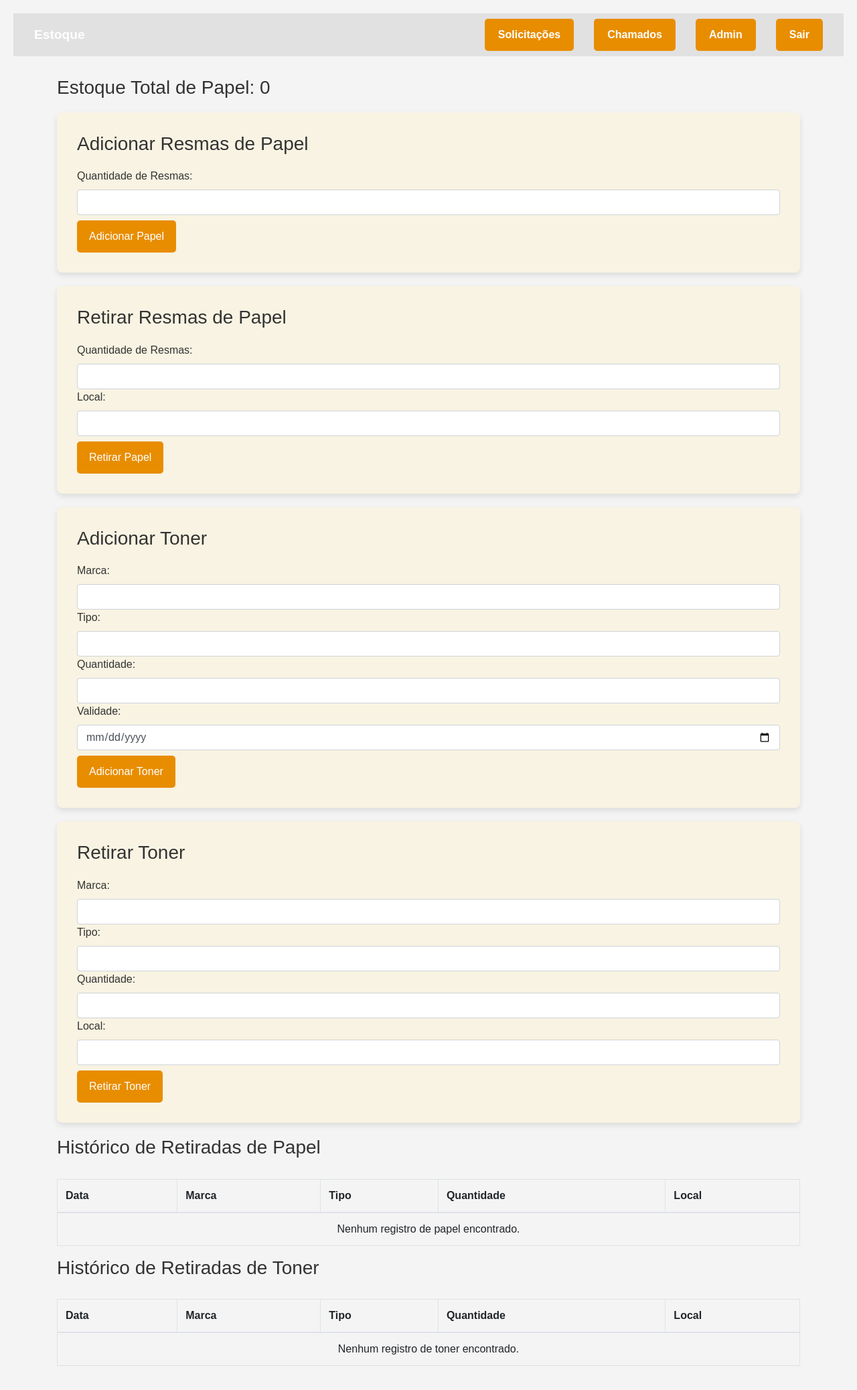
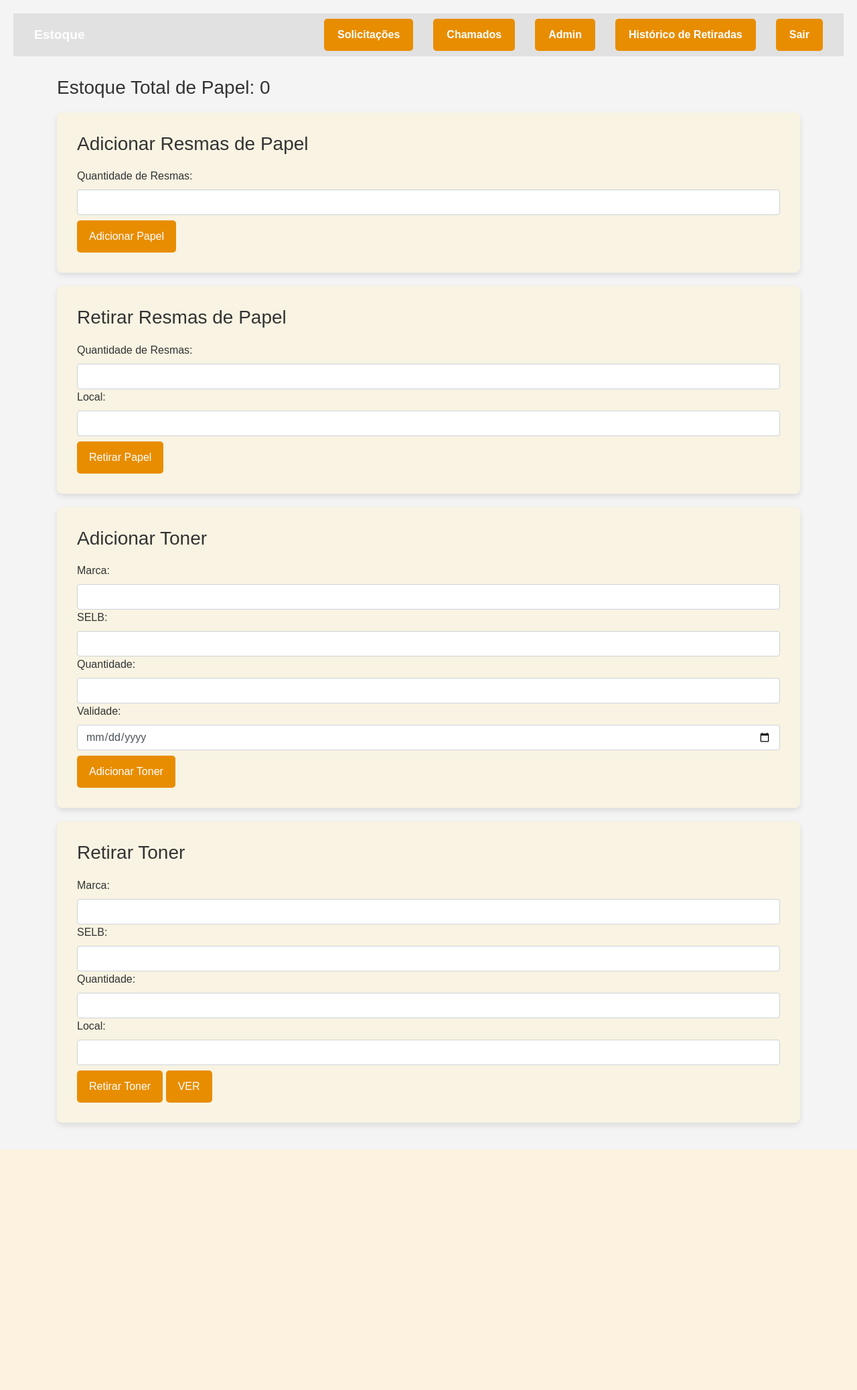
Before and after one commit to laviniasa/selbmanager, a Flask app: page /index in a window 1280 px wide. Shown: the whole page at 67% size. After the commit the page ends 1716 px from the top, so only its background shows below. Run offline with Flask 3, Linux system fonts and the light colour scheme; the visitor is signed in with stand-in values (Sample User, id 1); some libraries are stand-ins or nearby versions.

Commit message:
Update index.html

```diff
--- a/gerenciador_estoque/templates/index.html
+++ b/gerenciador_estoque/templates/index.html
@@ -120,9 +120,11 @@
                 <li class="nav-item">
                     <a class="nav-link" href="/visualizar">Chamados</a>
                 </li>
-
                 <li class="nav-item">
                     <a class="nav-link" href="/cadastrar">Admin</a>
+                </li>
+                <li class="nav-item">
+                    <a class="nav-link" href="/historico">Histórico de Retiradas</a>
                 </li>
                 <li class="nav-item">
                     <a class="nav-link" href="/principal">Sair</a>
@@ -131,6 +133,7 @@
         </ul>
     </div>
 </nav>
+
 
 
 
@@ -182,7 +185,7 @@
                     <label for="marca">Marca:</label>
                     <input type="text" name="marca" id="marca" class="form-control" required>
 
-                    <label for="tipo">Tipo:</label>
+                    <label for="tipo">SELB:</label>
                     <input type="text" name="tipo" id="tipo" class="form-control" required>
 
                     <label for="quantidade">Quantidade:</label>
@@ -201,16 +204,9 @@
                     <label for="marca">Marca:</label>
                     <input type="text" name="marca" id="marca" class="form-control" required>
 
-                    <label for="tipo">Tipo:</label>
+                    <label for="tipo">  SELB:</label>
                     <!-- Usando <select> com a opção de escrever -->
                     <input list="tipos-toner" name="tipo" id="tipo" class="form-control" required>
-                    <datalist id="tipos-toner">
-                        <!-- Aqui você pode preencher com os tipos de toner disponíveis -->
-                        <option value="Toner A">
-                        <option value="Toner B">
-                        <option value="Toner C">
-                        <!-- Adicione mais opções conforme necessário -->
-                    </datalist>
 
                     <label for="quantidade">Quantidade:</label>
                     <input type="number" name="quantidade" id="quantidade" class="form-control" required>
@@ -219,78 +215,64 @@
                     <input type="text" name="local" id="local" class="form-control" required>
 
                     <button type="submit" class="btn mt-2">Retirar Toner</button>
+                    <!-- Botão visualizar -->
+                    <button type="button" class="btn btn-info mt-2" data-toggle="modal" data-target="#tonerModal">VER</button>
                 </form>
             </div>
-
-        </section>
-
-        <!-- Histórico de Retiradas -->
-        <section>
-            <h3>Histórico de Retiradas de Papel</h3>
-            <table class="table table-bordered">
+            <!-- Modal para exibir toners disponíveis -->
+            <div class="modal fade" id="tonerModal" tabindex="-1" role="dialog" aria-labelledby="tonerModalLabel" aria-hidden="true">
+                <div class="modal-dialog" role="document">
+                    <div class="modal-content">
+                        <div class="modal-header">
+                            <h5 class="modal-title" id="tonerModalLabel">Toneres Disponíveis</h5>
+                            <button type="button" class="close" data-dismiss="modal" aria-label="Fechar">
+                                <span aria-hidden="true">&times;</span>
+                            </button>
+                        </div>
+                        <div class="modal-body">
+                            <!-- Tabela exibindo toners cadastrados -->
+                            <table class="table">
                                 <thead>
                                     <tr>
-                        <th>Data</th>
                                         <th>Marca</th>
-                        <th>Tipo</th>
+                                        <th>Tipo (SELB)</th>
                                         <th>Quantidade</th>
-                        <th>Local</th>
+                                        <th>Data de Validade</th>
                                     </tr>
                                 </thead>
                                 <tbody>
-                    {% for registro in registros_papel %}
+                                    {% for toner in toners_disponiveis %}
                                         <tr>
-                        <td>{{ registro['data'] }}</td>
-                        <td>{{ registro['marca'] }}</td>
-                        <td>{{ registro['tipo'] }}</td>
-                        <td>{{ registro['quantidade'] }}</td>
-                        <td>{{ registro['local'] }}</td>
+                                            <td>{{ toner.marca }}</td>
+                                            <td>{{ toner.tipo }}</td>
+                                            <td>{{ toner.quantidade }}</td>
+                                            <td>{{ toner.validade }}</td>
                                         </tr>
                                     {% else %}
                                         <tr>
-                        <td colspan="5" class="text-center">Nenhum registro de papel encontrado.</td>
+                                            <td colspan="4" class="text-center">Nenhum toner disponível.</td>
                                         </tr>
                                     {% endfor %}
+
                                 </tbody>
                             </table>
+                        </div>
+                        <div class="modal-footer">
+                            <button type="button" class="btn btn-secondary" data-dismiss="modal">Fechar</button>
+                        </div>
+                    </div>
+                </div>
+            </div>
+        </section>
 
 
-            <h3>Histórico de Retiradas de Toner</h3>
-        <table class="table table-bordered">
-            <thead>
-                <tr>
-                    <th>Data</th>
-                    <th>Marca</th>
-                    <th>Tipo</th>
-                    <th>Quantidade</th>
-                    <th>Local</th>
-                </tr>
-            </thead>
-            <tbody>
-                {% for registro in registros_toner %}
-                <tr>
-                    <td>{{ registro['data'] }}</td>
-                    <td>{{ registro['marca'] }}</td>
-                    <td>{{ registro['tipo'] }}</td>
-                    <td>{{ registro['quantidade'] }}</td>
-                    <td>{{ registro['local'] }}</td>
-                </tr>
-                {% else %}
-                <tr>
-                    <td colspan="5" class="text-center">Nenhum registro de toner encontrado.</td>
-                </tr>
-                {% endfor %}
-            </tbody>
-        </table>
 
-        </section>
-
-    </div>
 
 <!-- Scripts Bootstrap -->
-    <script src="https://code.jquery.com/jquery-3.5.1.slim.min.js"></script>
-    <script src="https://cdn.jsdelivr.net/npm/@popperjs/core@2.9.1/dist/umd/popper.min.js"></script>
-    <script src="https://stackpath.bootstrapcdn.com/bootstrap/4.5.2/js/bootstrap.min.js"></script>
+<script src="https://code.jquery.com/jquery-3.6.0.min.js"></script> <!-- jQuery Completo -->
+<script src="https://cdn.jsdelivr.net/npm/@popperjs/core@2.11.6/dist/umd/popper.min.js"></script> <!-- Popper.js -->
+<script src="https://stackpath.bootstrapcdn.com/bootstrap/4.5.2/js/bootstrap.min.js"></script> <!-- Bootstrap JS -->
+
 
     <script>
         // Verifica se há mensagens de flash
```
Lines whose indentation alone changed are shown as unchanged.
